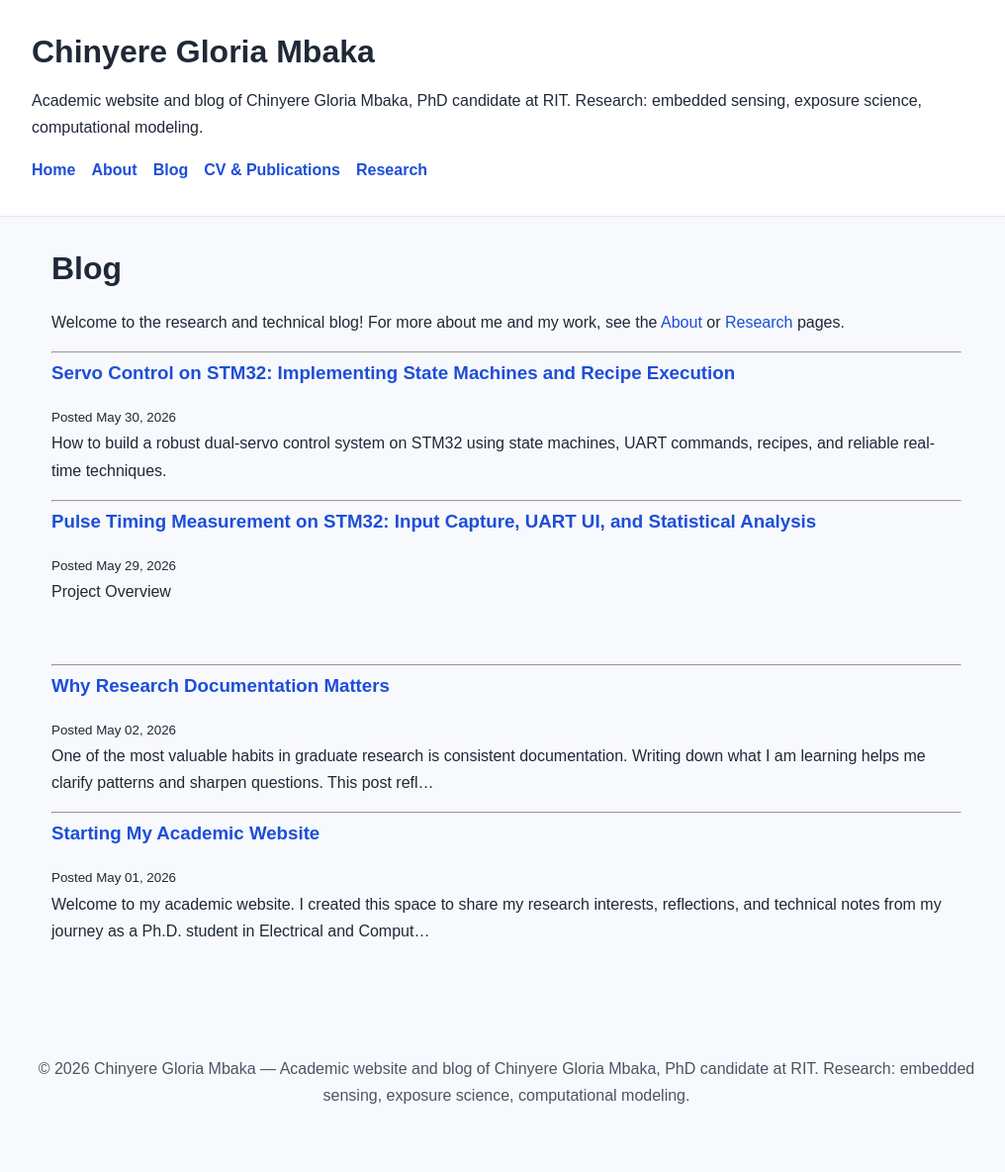
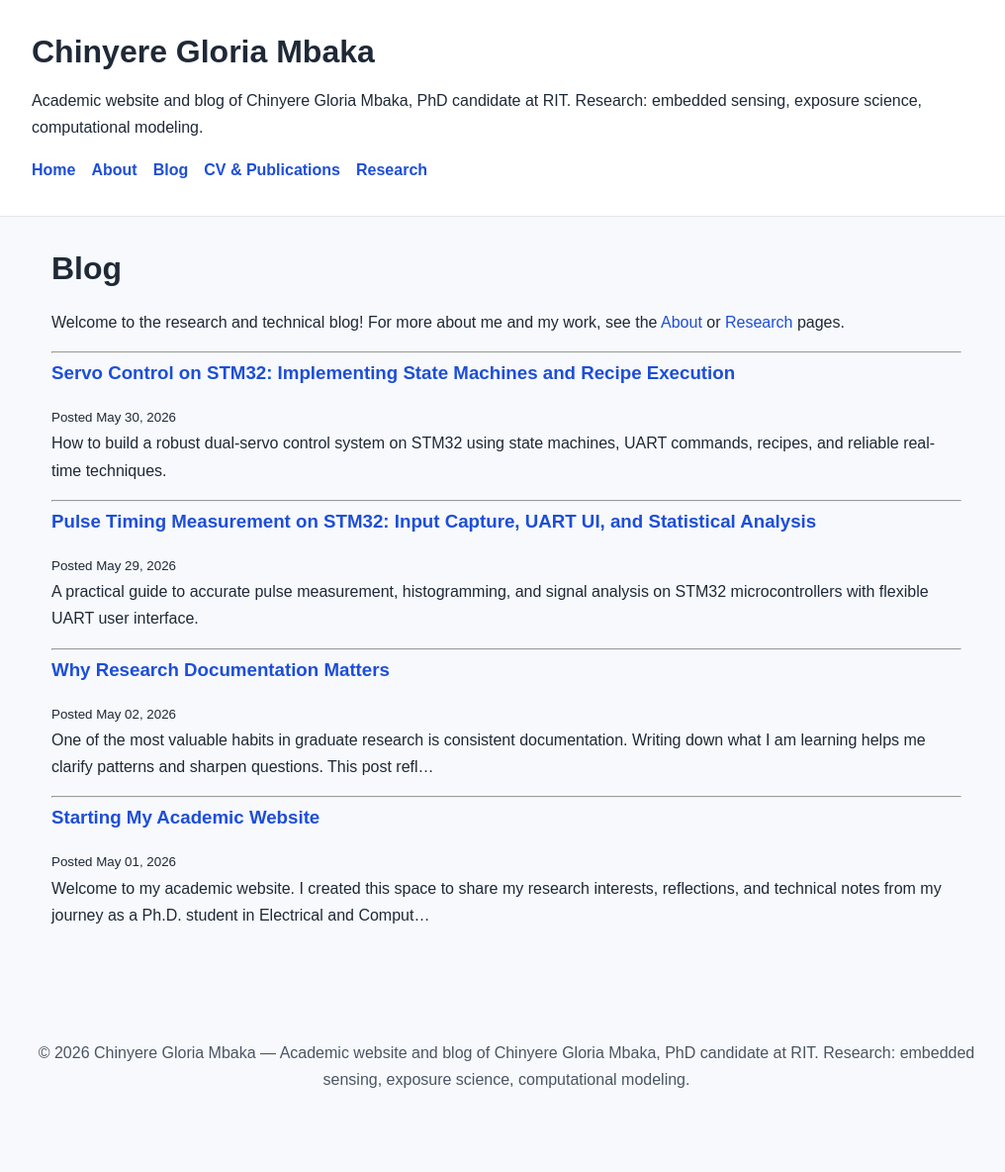
Before and after one commit to mbaglo/mbaglo.github.io, a Jekyll site: the page built from blog.md, in a window 1280 px wide. Shown: the whole page at 99% size, without its empty margins (128-1144 px from the left). Built offline with Jekyll 4.4.1, drawn with Linux system fonts in a browser that asks for light colours.

Commit message:
Add explicit excerpt to improve blog index summary display for this post.

````diff
--- a/_posts/2026-05-29-stm32-pulse-timing.md
+++ b/_posts/2026-05-29-stm32-pulse-timing.md
@@ -2,13 +2,14 @@
 layout: post
 title: "Pulse Timing Measurement on STM32: Input Capture, UART UI, and Statistical Analysis"
 date: 2026-05-29
-description: "A detailed guide to developing a pulse-timing measurement tool on STM32 using input capture interrupts, microsecond-scale timing, UART user interface, and histogram analysis of signal stability."
+description: "A detailed guide to developing a pulse-timing measurement tool on STM32 using input capture interrupts, microsecond-scale timing, UART user interface, and histogram analysis of signals."
+excerpt: "A practical guide to accurate pulse measurement, histogramming, and signal analysis on STM32 microcontrollers with flexible UART user interface."
 tags: [STM32, Embedded Systems, C, Microcontrollers, Timers, UART, Measurement, Signal Analysis]
 ---
 
 ## Project Overview
 
-This project demonstrates how to design a high-precision pulse timing measurement system on an STM32 microcontroller. Leveraging the hardware timer's input capture mode, along with a UART-based user interface and real-time statistical analysis, this project can evaluate the stability and quality of digital pulse signals with microsecond resolution.
+This project demonstrates how to design a high-precision pulse timing measurement system on an STM32 microcontroller. Leveraging the hardware timer's input capture mode, along with a UART-based user interface, the project enables the measurement of signal pulse widths with microsecond accuracy, and the statistical analysis of variability using real-time histogramming.
 
 ---
 
@@ -86,7 +87,6 @@ Once data collection is complete, the firmware outputs a formatted summary (over
 - The number of times it was observed
 
 Sample output (UART):
-
 ```
 Pulse Width (us)    Count
 950                 0
@@ -145,4 +145,4 @@ For further extension and robustness, consider:
 
 ## Conclusion
 
-This STM32-based real-time measurement system is a practical example of applying hardware timers, interrupt-driven acquisition, and statistical analysis to a fundamental embedded problem. The open design and parameterization allow anyone to adapt it for new timing measurement challenges, signal analysis, or as a diagnostic tool in more complex systems.
+This STM32-based real-time measurement system is a practical example of applying hardware timers, interrupt-driven acquisition, and statistical analysis to a fundamental embedded problem. The open-source code and architectural concepts serve as a foundation for further experimentation and educational projects.
````
